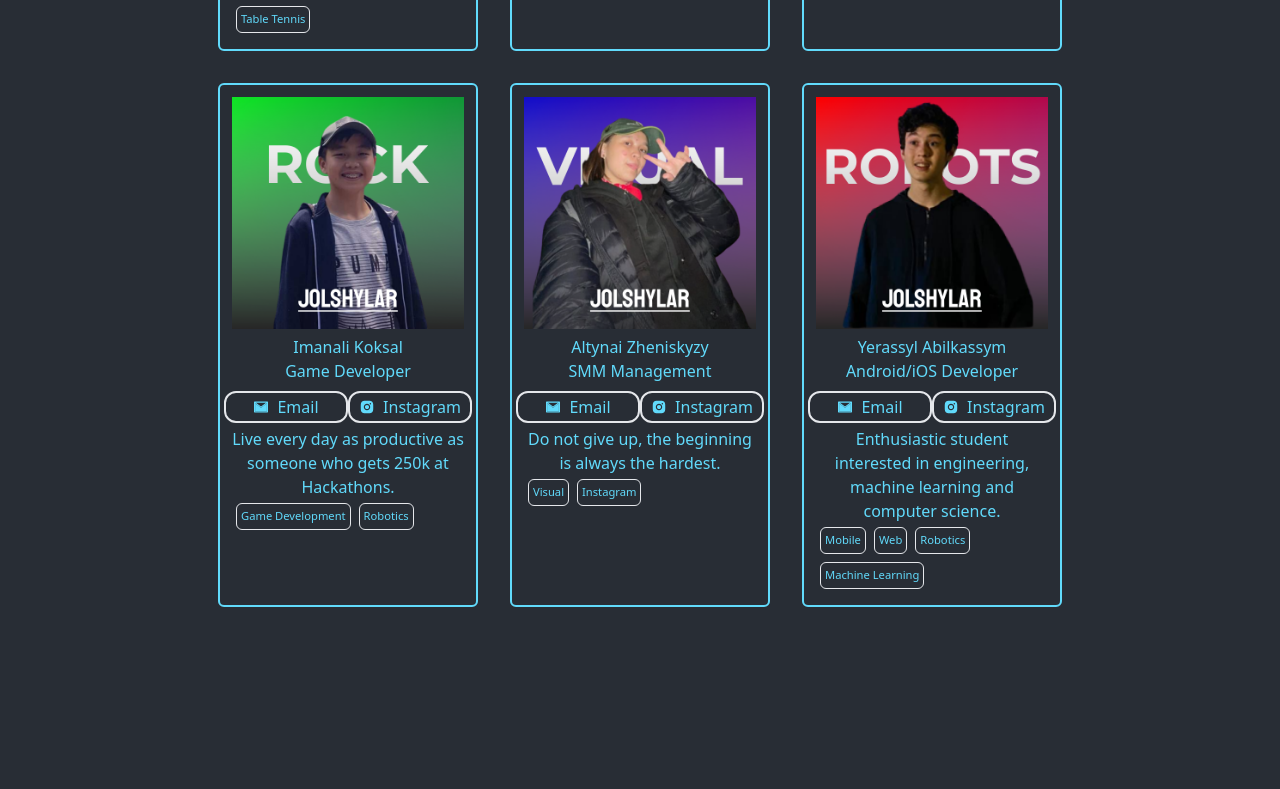
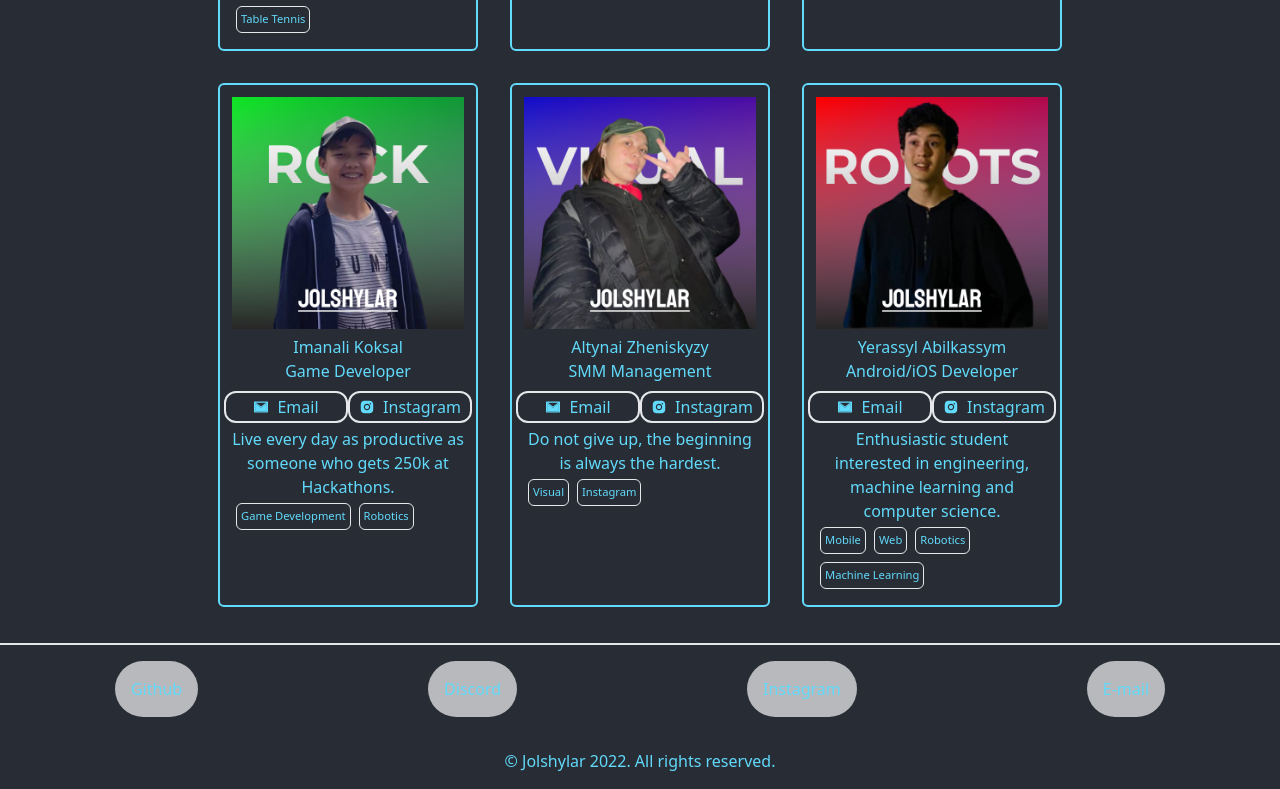
Before and after one commit to jolshylar/jolshylar, a Next.js app: page /members in a window 1280 px wide. Shown: the part 1176-1965 px from the top of the page. Before the commit the page ends 1819 px from the top, so only its background shows below. Built offline with nearby package versions, Linux system fonts and the light colour scheme.

Commit message:
feat(components): add footer

```diff
--- /dev/null
+++ b/src/components/Footer.tsx
@@ -0,0 +1,41 @@
+export default function Footer() {
+  return (
+    <footer className="text-center border-t-2">
+      <ul className="flex justify-around py-4">
+        <li>
+          <a
+            target="_blank"
+            rel="noreferrer"
+            href="https://github.com/jolshylar"
+          >
+            Github
+          </a>
+        </li>
+        <li>
+          <a
+            target="_blank"
+            rel="noreferrer"
+            href="https://discord.com/invite/6dSpCGtJuB"
+          >
+            Discord
+          </a>
+        </li>
+        <li>
+          <a
+            target="_blank"
+            rel="noreferrer"
+            href="https://instagram.com/jolshylar"
+          >
+            Instagram
+          </a>
+        </li>
+        <li>
+          <a target="_blank" rel="noreferrer" href="mailto:jolshylar@gmail.com">
+            E-mail
+          </a>
+        </li>
+      </ul>
+      <div className="py-4">&copy; Jolshylar 2022. All rights reserved.</div>
+    </footer>
+  );
+}
--- a/src/components/Layout.tsx
+++ b/src/components/Layout.tsx
@@ -1,4 +1,5 @@
 import { ReactNode } from "react";
+import Footer from "./Footer";
 import Navbar from "./Navbar";
 
 export default function Layout({ children }: { children: ReactNode }) {
@@ -6,6 +7,7 @@ export default function Layout({ children }: { children: ReactNode }) {
     <div>
       <Navbar />
       {children}
+      <Footer />
     </div>
   );
 }
```
